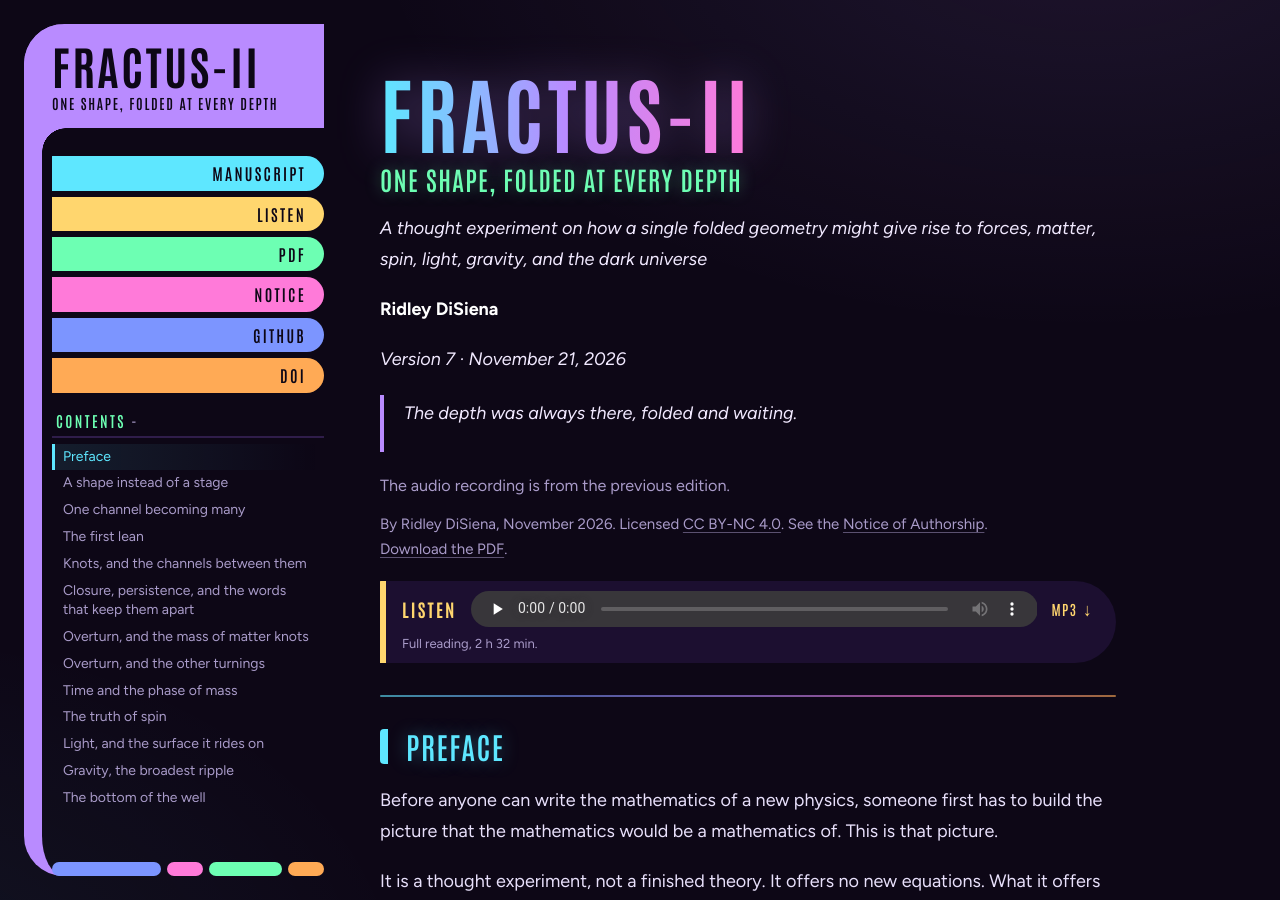
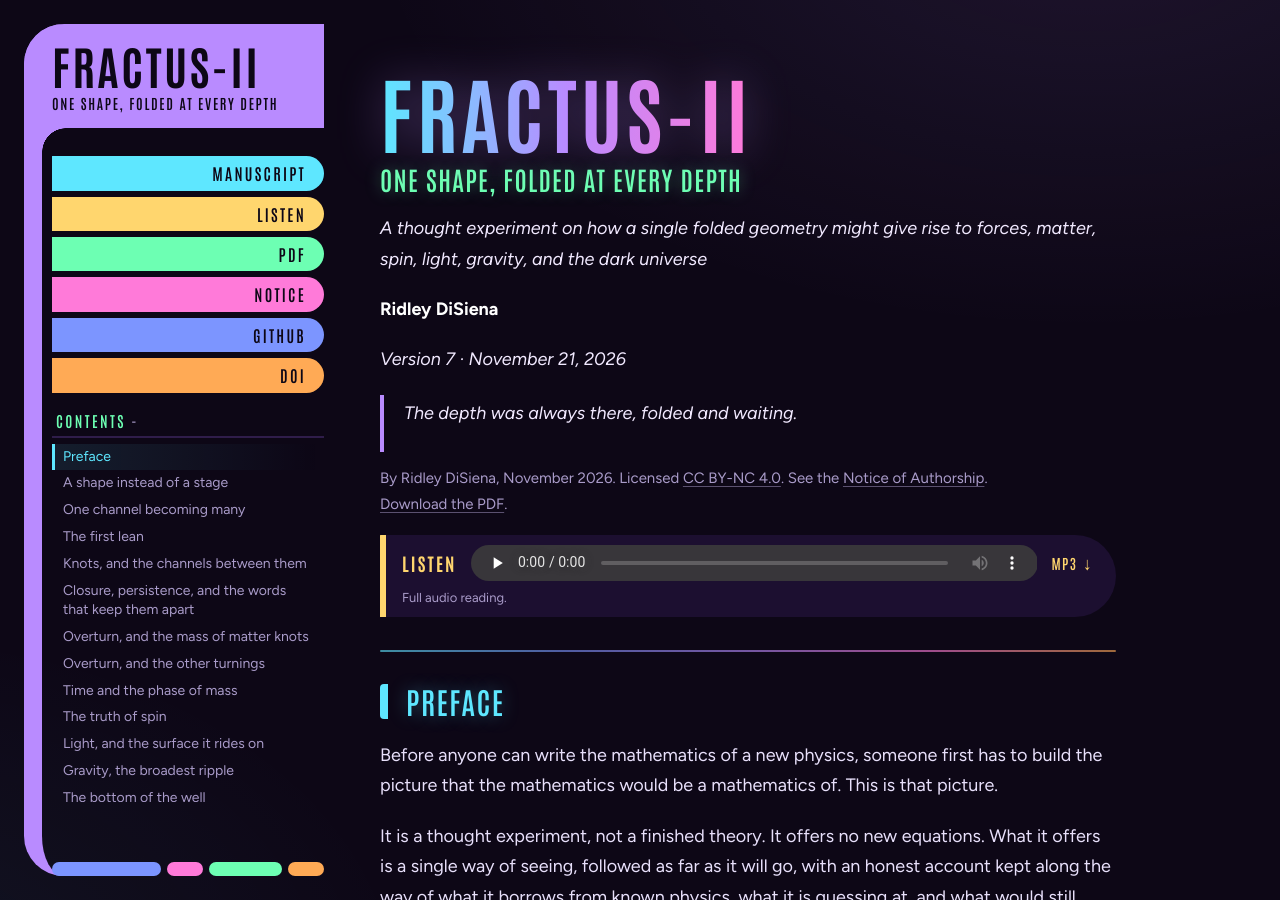
Before and after one commit to RidleyDiSiena/fractus-ii, a Jekyll site: the page built from index.html, in a window 1280 px wide and 900 px high. Built offline with Jekyll 4.4.1, drawn with Linux system fonts in a browser that asks for light colours; comment, search, counter and statistics services are not loaded.

Commit message:
Keep the MP3 out of release archives and drop recording-specific text
Exclude fractus-ii.mp3 from GitHub release zips so Zenodo versions hold only the manuscript. Remove the previous-edition audio note and the fixed length and size from the listen section, so a new recording needs no page changes.

Co-Authored-By: Claude Opus 5.5 <noreply@anthropic.com>

```diff
--- a/_includes/listen.html
+++ b/_includes/listen.html
@@ -5,8 +5,8 @@
   <audio id="reading" controls preload="none" src="{{ '/fractus-ii.mp3' | relative_url }}">
     Your browser cannot play this audio. <a href="{{ '/fractus-ii.mp3' | relative_url }}">Download the MP3</a>.
   </audio>
-  <a class="listen-dl" href="{{ '/fractus-ii.mp3' | relative_url }}" download title="Download the MP3 (70 MB)">MP3 &darr;</a>
-  <p class="listen-note">Full reading, 2 h 32 min.<span id="resume-note"></span></p>
+  <a class="listen-dl" href="{{ '/fractus-ii.mp3' | relative_url }}" download title="Download the MP3">MP3 &darr;</a>
+  <p class="listen-note">Full audio reading.<span id="resume-note"></span></p>
 </section>
 <script>
   (function () {
--- a/index.html
+++ b/index.html
@@ -14,7 +14,6 @@ permalink: /
 <blockquote>
 <p><em>The depth was always there, folded and waiting.</em></p>
 </blockquote>
-<p class="fractus-edition-note">The audio recording is from the previous edition.</p>
 {% endraw %}{% include listen.html %}{% raw %}
 <hr />
 <h2 id="preface">Preface</h2>
```
Also changed, not shown: 1 other file.
